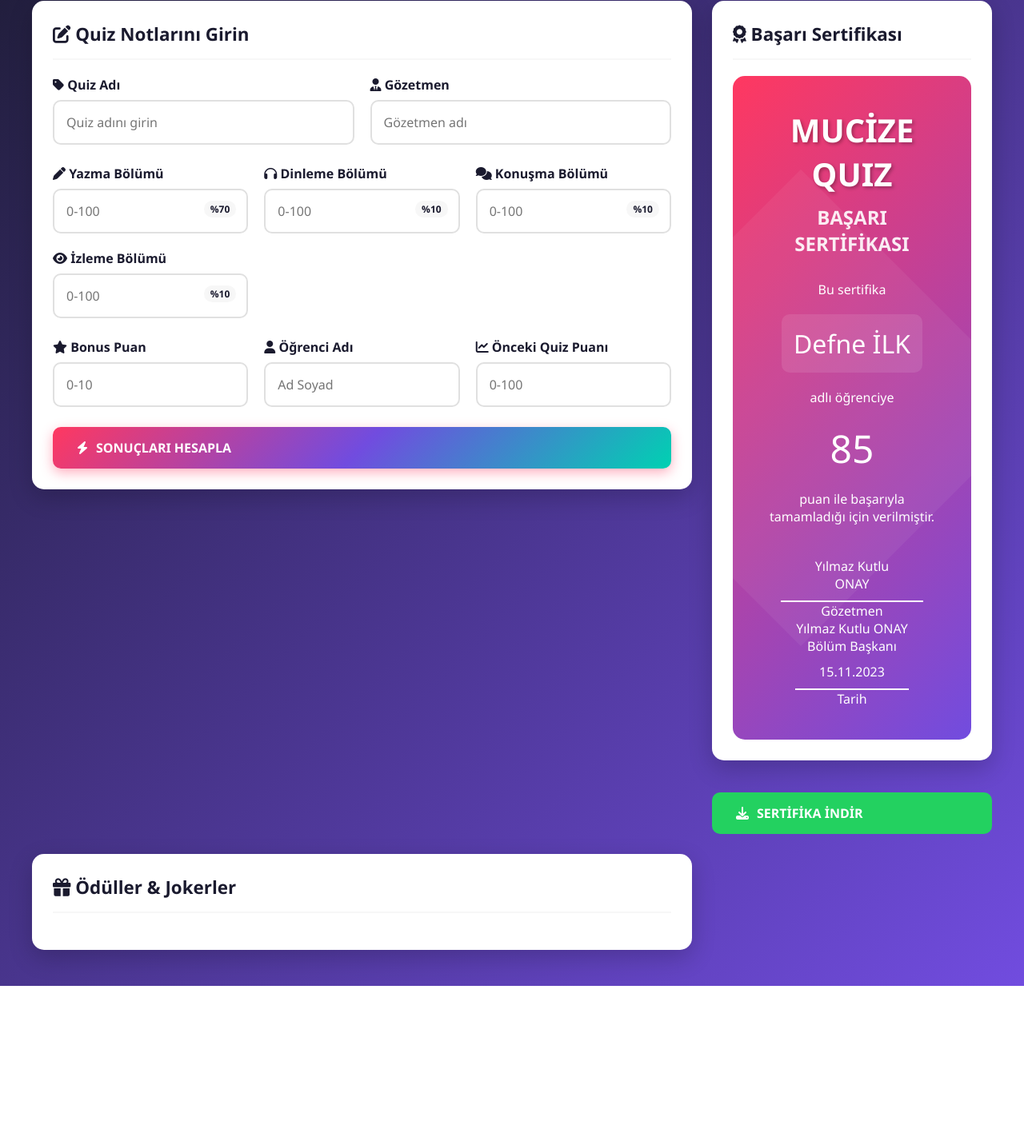
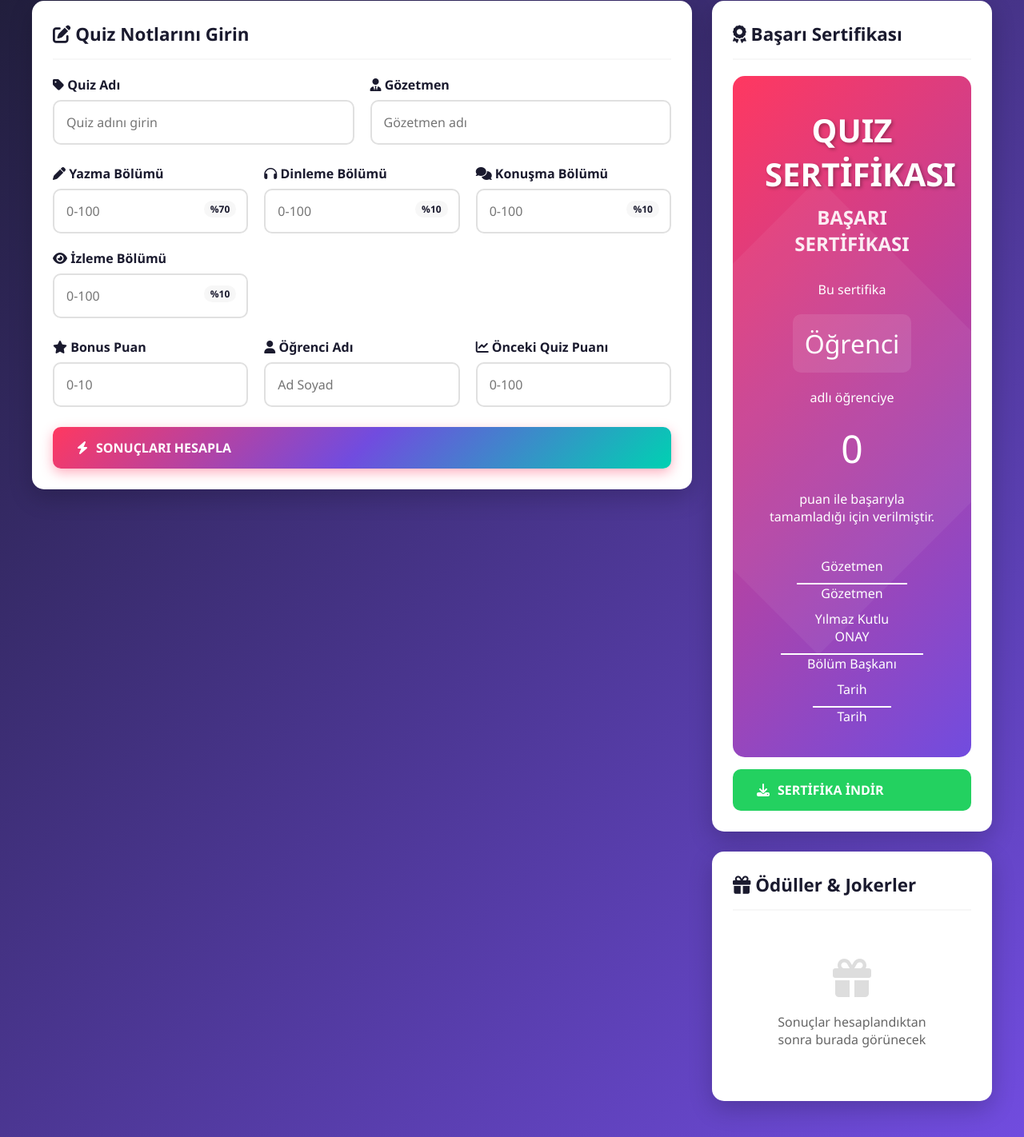
Before and after one commit to elizyasandikcii/mucizequiz, a plain HTML site: page index.html in a window 1280 px wide. Shown: the part 238-1660 px from the top of the page at 80% size. Before the commit the page ends 1471 px from the top, so only its background shows below. Drawn offline with nearby package versions, Linux system fonts and the light colour scheme.

Commit message:
Update index.html

```diff
--- a/index.html
+++ b/index.html
@@ -508,7 +508,6 @@
                             </div>
                         </div>
 
-
                         <button class="btn btn-primary" onclick="calculateResults()" style="width: 100%">
                             <i class="fas fa-bolt"></i> SONUÇLARI HESAPLA
                         </button>
@@ -602,26 +601,29 @@
 
                        <div class="certificate" id="certificate">
     <div class="certificate-content">
-                                <h2 id="certQuizName">MUCİZE QUIZ</h2>
+        <h2 id="certQuizName">QUIZ SERTİFİKASI</h2>
         <h3>BAŞARI SERTİFİKASI</h3>
         <p>Bu sertifika</p>
-                                <div class="student-name" id="certName">Defne İLK</div>
+        <div class="student-name" id="certName">Öğrenci</div>
         <p>adlı öğrenciye</p>
-                                <div style="font-size: 3em; margin: 20px 0;" id="certScore">85</div>
+        <div style="font-size: 3em; margin: 20px 0;" id="certScore">0</div>
         <p>puan ile başarıyla tamamladığı için verilmiştir.</p>
         <div style="margin-top: 30px;">
             <div style="display: inline-block; margin: 0 20px;">
                 <div style="border-bottom: 2px solid white; padding: 10px 30px;">
-                                            <span id="certSupervisor">Yılmaz Kutlu ONAY</span>
+                    <span id="certSupervisor">Gözetmen</span>
                 </div>
                 <div>Gözetmen</div>
-                                        <span id="certSupervisor2">Yılmaz Kutlu ONAY</span>
+            </div>
+            <div style="display: inline-block; margin: 0 20px;">
+                <div style="border-bottom: 2px solid white; padding: 10px 30px;">
+                    Yılmaz Kutlu ONAY
                 </div>
                 <div>Bölüm Başkanı</div>
             </div>
             <div style="display: inline-block; margin: 0 20px;">
                 <div style="border-bottom: 2px solid white; padding: 10px 30px;">
-                                            <span id="certDate">15.11.2023</span>
+                    <span id="certDate">Tarih</span>
                 </div>
                 <div>Tarih</div>
             </div>
@@ -641,7 +643,10 @@
                         </div>
 
                         <div id="rewardsContent">
-                            <!-- Ödüller buraya dinamik olarak eklenecek -->
+                            <div style="text-align: center; padding: 40px; color: #666;">
+                                <i class="fas fa-gift" style="font-size: 3em; margin-bottom: 20px; color: #ddd;"></i>
+                                <p>Sonuçlar hesaplandıktan sonra burada görünecek</p>
+                            </div>
                         </div>
                     </div>
                 </div>
@@ -727,7 +732,7 @@
 
         // Main calculation function
         function calculateResults() {
-            // Değerleri al
+            // Değerleri al (boşsa 0 olarak al)
             const yazma = parseFloat(document.getElementById('yazma').value) || 0;
             const dinleme = parseFloat(document.getElementById('dinleme').value) || 0;
             const konusma = parseFloat(document.getElementById('konusma').value) || 0;
@@ -826,7 +831,7 @@
         function displayRewards(score, improvement) {
             let rewardsHTML = '';
 
-               if (score = 100) {
+            if (score === 100) {
                 rewardsHTML = `
                     <div style="text-align: center; padding: 20px;">
                         <div style="font-size: 3em; color: var(--success);" class="pulse">🏆</div>
@@ -835,8 +840,7 @@
                         <p><strong>🎴 Joker:</strong> 5 Ücretsiz Joker</p>
                     </div>
                 `;
-
-            if (score >= 90) {
+            } else if (score >= 90) {
                 rewardsHTML = `
                     <div style="text-align: center; padding: 20px;">
                         <div style="font-size: 3em; color: var(--success);" class="pulse">🏆</div>
@@ -871,7 +875,7 @@
                         <p><strong>🎴 Joker:</strong> 1 Ücretsiz Joker</p>
                     </div>
                 `;
-            } else if (score > 40) {
+            } else if (score >= 40) {
                 rewardsHTML = `
                     <div style="text-align: center; padding: 20px;">
                         <div style="font-size: 3em; color: var(--danger);">🔥</div>
@@ -900,12 +904,12 @@
     document.getElementById('certQuizName').textContent = quizName.toUpperCase();
     document.getElementById('certSupervisor').textContent = supervisor;
 
+    // Bölüm Başkanı sabit - Yılmaz Kutlu ONAY
     // Tarihi güncelle
     const now = new Date();
     const dateString = now.toLocaleDateString('tr-TR');
     document.getElementById('certDate').textContent = dateString;
 }
-
         function downloadCertificate() {
             const certificate = document.getElementById('certificate');
 
@@ -923,9 +927,10 @@
             });
         }
 
-        // Sayfa yüklendiğinde otomatik hesapla
+        // Sayfa yüklendiğinde otomatik hesaplamayı kaldır
         window.onload = function() {
-            calculateResults();
+            // Boş form ile başla, otomatik hesaplama yok
+            document.getElementById('resultsCard').style.display = 'none';
         }
     </script>
 </body>
```
Lines whose indentation alone changed are shown as unchanged.
